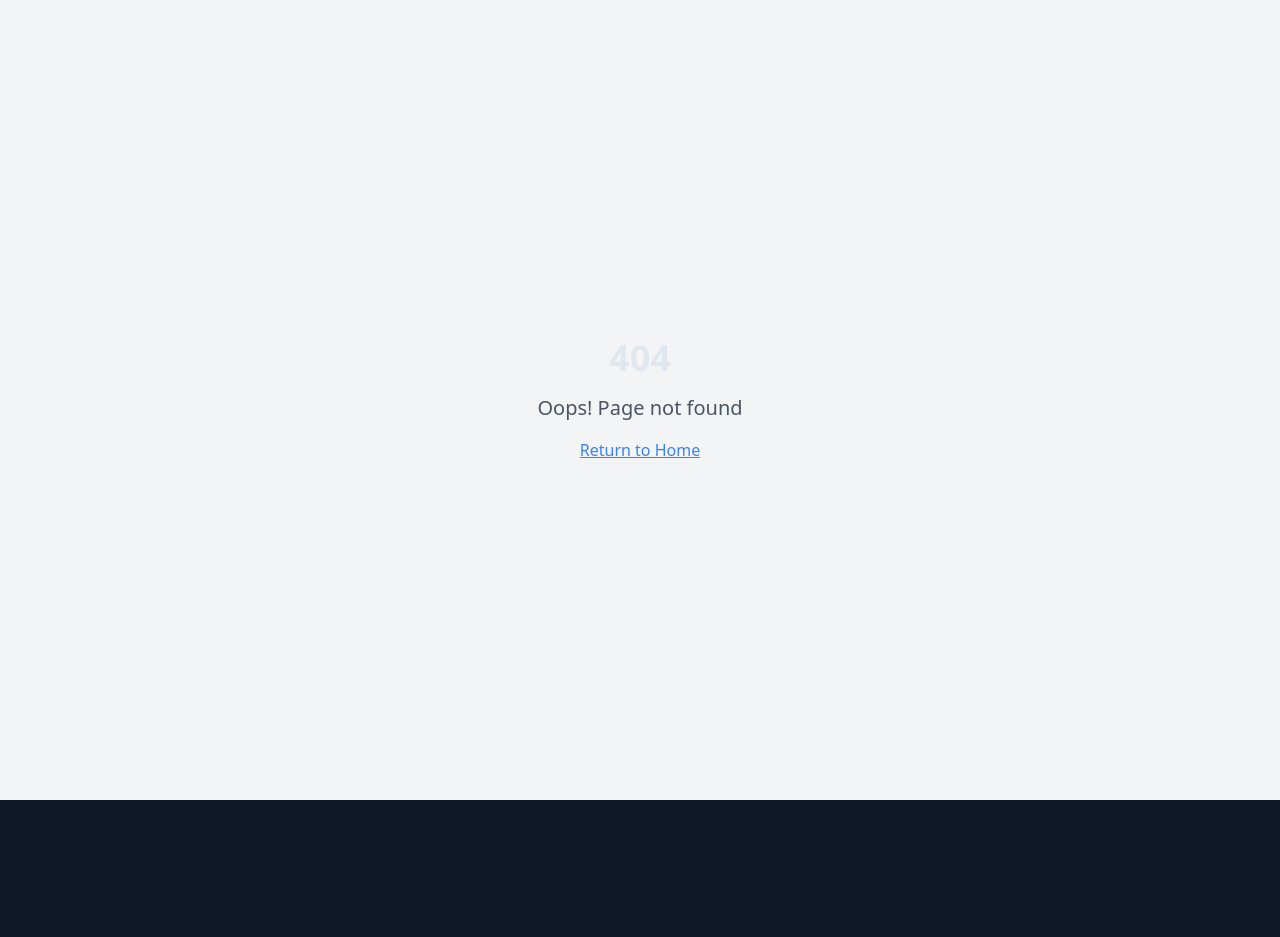
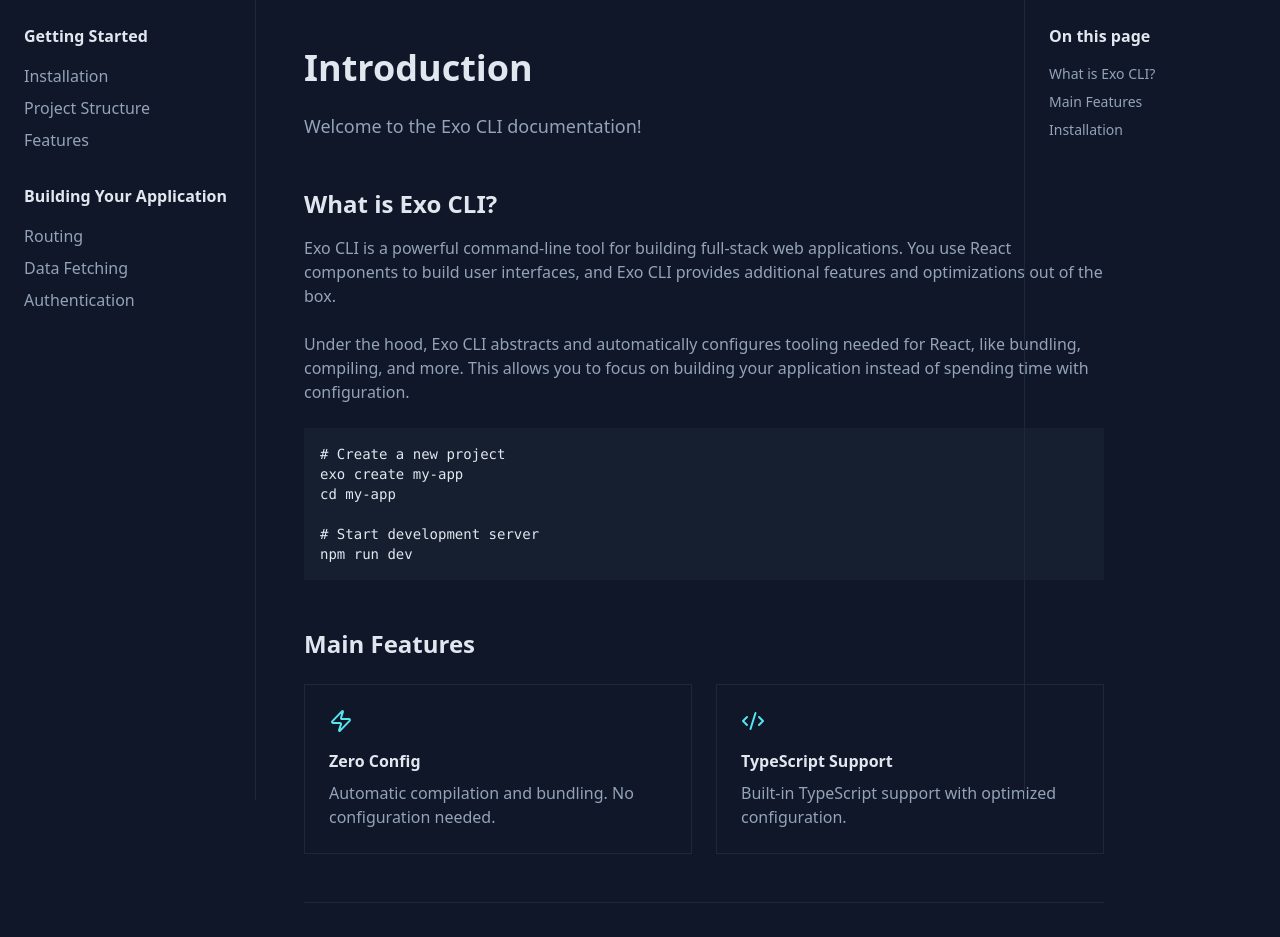
Before and after one commit to shivang-16/exocli.web, a React (Vite) app: page /docs in a window 1280 px wide. Before the commit this address had no page. Shown: the top 937 px of the page. Before the commit the page ends 800 px from the top, so only its background shows below. Built offline with nearby package versions, Linux system fonts and the light colour scheme.

Commit message:
Add documentation page link
Implement a new page that opens upon clicking the documentation button, displaying all relevant documentation for the CLI, similar to the provided image.
[skip gpt_engineer]

```diff
--- a/src/App.tsx
+++ b/src/App.tsx
@@ -4,6 +4,7 @@ import { TooltipProvider } from "@/components/ui/tooltip";
 import { QueryClient, QueryClientProvider } from "@tanstack/react-query";
 import { BrowserRouter, Routes, Route } from "react-router-dom";
 import Index from "./pages/Index";
+import Documentation from "./pages/Documentation";
 import NotFound from "./pages/NotFound";
 
 const queryClient = new QueryClient();
@@ -16,6 +17,7 @@ const App = () => (
       <BrowserRouter>
         <Routes>
           <Route path="/" element={<Index />} />
+          <Route path="/docs" element={<Documentation />} />
           {/* ADD ALL CUSTOM ROUTES ABOVE THE CATCH-ALL "*" ROUTE */}
           <Route path="*" element={<NotFound />} />
         </Routes>
--- /dev/null
+++ b/src/pages/Documentation.tsx
@@ -0,0 +1,99 @@
+import { ChevronRight, Github, Book, Zap, Users, Code2 } from 'lucide-react';
+import { CodeSnippet } from '@/components/CodeSnippet';
+
+const Documentation = () => {
+  return (
+    <div className="min-h-screen bg-background">
+      {/* Left Sidebar */}
+      <div className="fixed left-0 top-0 w-64 h-full border-r border-border bg-card">
+        <div className="p-6">
+          <h3 className="font-semibold mb-4">Getting Started</h3>
+          <nav className="space-y-2">
+            <a href="#installation" className="block text-muted-foreground hover:text-foreground">Installation</a>
+            <a href="#project-structure" className="block text-muted-foreground hover:text-foreground">Project Structure</a>
+            <a href="#features" className="block text-muted-foreground hover:text-foreground">Features</a>
+          </nav>
+
+          <h3 className="font-semibold mt-8 mb-4">Building Your Application</h3>
+          <nav className="space-y-2">
+            <a href="#routing" className="block text-muted-foreground hover:text-foreground">Routing</a>
+            <a href="#data-fetching" className="block text-muted-foreground hover:text-foreground">Data Fetching</a>
+            <a href="#authentication" className="block text-muted-foreground hover:text-foreground">Authentication</a>
+          </nav>
+        </div>
+      </div>
+
+      {/* Main Content */}
+      <div className="ml-64 p-12 max-w-4xl">
+        <h1 className="text-4xl font-bold mb-6">Introduction</h1>
+        <p className="text-muted-foreground text-lg mb-12">
+          Welcome to the Exo CLI documentation!
+        </p>
+
+        <section id="what-is-exo" className="mb-12">
+          <h2 className="text-2xl font-bold mb-4">What is Exo CLI?</h2>
+          <p className="text-muted-foreground mb-6">
+            Exo CLI is a powerful command-line tool for building full-stack web applications. You use React
+            components to build user interfaces, and Exo CLI provides additional features and
+            optimizations out of the box.
+          </p>
+          <p className="text-muted-foreground mb-6">
+            Under the hood, Exo CLI abstracts and automatically configures tooling needed for
+            React, like bundling, compiling, and more. This allows you to focus on building your
+            application instead of spending time with configuration.
+          </p>
+          <CodeSnippet
+            code="# Create a new project
+exo create my-app
+cd my-app
+
+# Start development server
+npm run dev"
+            className="mb-8"
+          />
+        </section>
+
+        <section id="main-features" className="mb-12">
+          <h2 className="text-2xl font-bold mb-6">Main Features</h2>
+          <div className="grid grid-cols-1 md:grid-cols-2 gap-6">
+            <div className="p-6 rounded-lg border border-border">
+              <Zap className="w-6 h-6 text-primary mb-4" />
+              <h3 className="font-semibold mb-2">Zero Config</h3>
+              <p className="text-muted-foreground">Automatic compilation and bundling. No configuration needed.</p>
+            </div>
+            <div className="p-6 rounded-lg border border-border">
+              <Code2 className="w-6 h-6 text-primary mb-4" />
+              <h3 className="font-semibold mb-2">TypeScript Support</h3>
+              <p className="text-muted-foreground">Built-in TypeScript support with optimized configuration.</p>
+            </div>
+          </div>
+        </section>
+
+        <div className="flex items-center justify-between py-8 border-t border-border">
+          <a href="/" className="text-primary hover:text-primary/90">
+            ← Back to Home
+          </a>
+          <a
+            href="https://github.com/your-repo/exo-cli"
+            className="flex items-center text-muted-foreground hover:text-foreground"
+          >
+            <Github className="w-4 h-4 mr-2" />
+            Edit this page on GitHub
+          </a>
+        </div>
+      </div>
+
+      {/* Right Sidebar - Table of Contents */}
+      <div className="fixed right-0 top-0 w-64 h-full p-6 border-l border-border">
+        <h4 className="font-semibold mb-4">On this page</h4>
+        <nav className="space-y-2">
+          <a href="#what-is-exo" className="block text-sm text-muted-foreground hover:text-foreground">What is Exo CLI?</a>
+          <a href="#main-features" className="block text-sm text-muted-foreground hover:text-foreground">Main Features</a>
+          <a href="#installation" className="block text-sm text-muted-foreground hover:text-foreground">Installation</a>
+        </nav>
+      </div>
+    </div>
+  );
+};
+
+export default Documentation;
--- a/src/pages/Index.tsx
+++ b/src/pages/Index.tsx
@@ -25,7 +25,7 @@ const Index = () => {
             Learn More
           </a>
           <a
-            href="#docs"
+            href="/docs"
             className="px-6 py-2 rounded-lg bg-secondary text-secondary-foreground hover:bg-secondary/80 transition-colors"
           >
             Documentation
@@ -102,7 +102,7 @@ npm run dev"
           />
           <p className="text-center text-muted-foreground">
             Visit our{" "}
-            <a href="#" className="text-primary hover:underline">
+            <a href="/docs" className="text-primary hover:underline">
               documentation
             </a>{" "}
             for more examples and guides.
```
